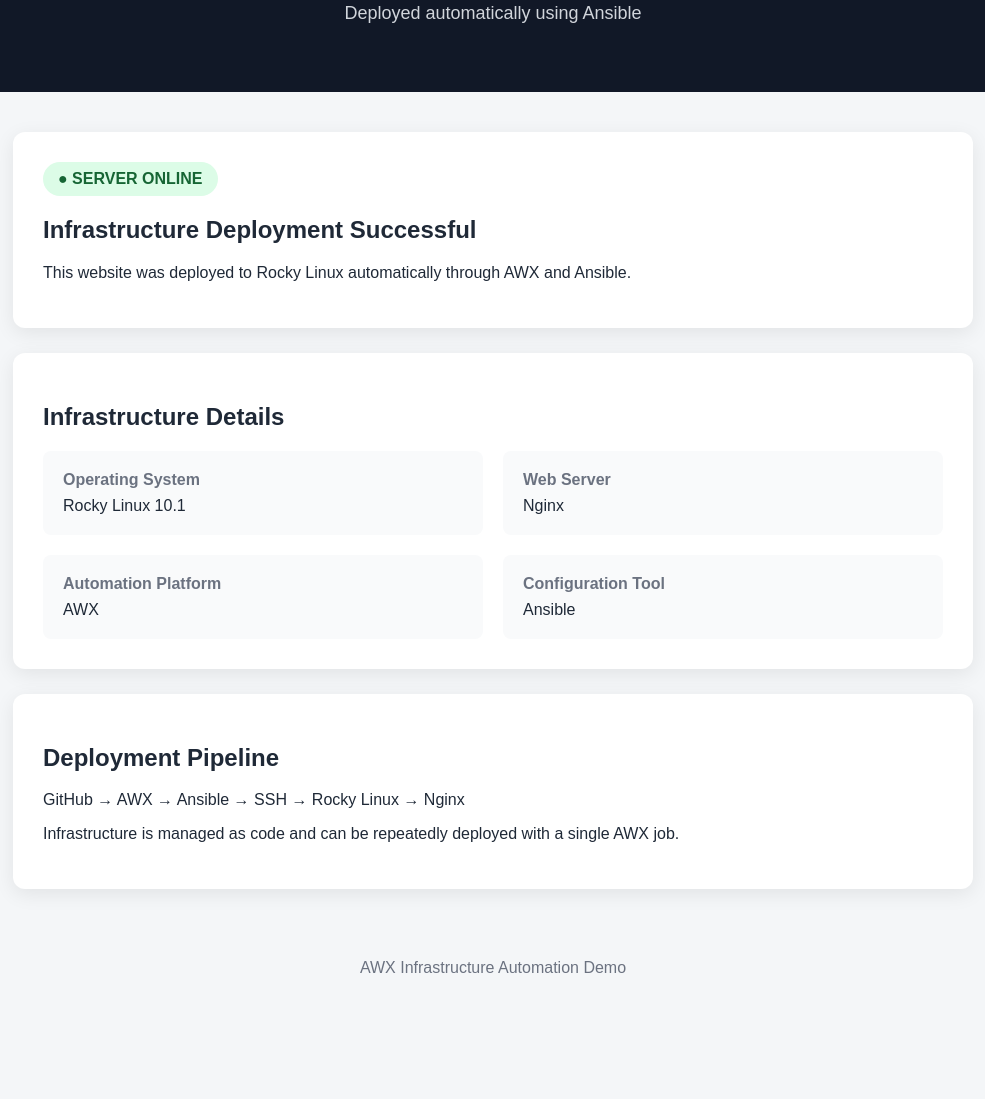
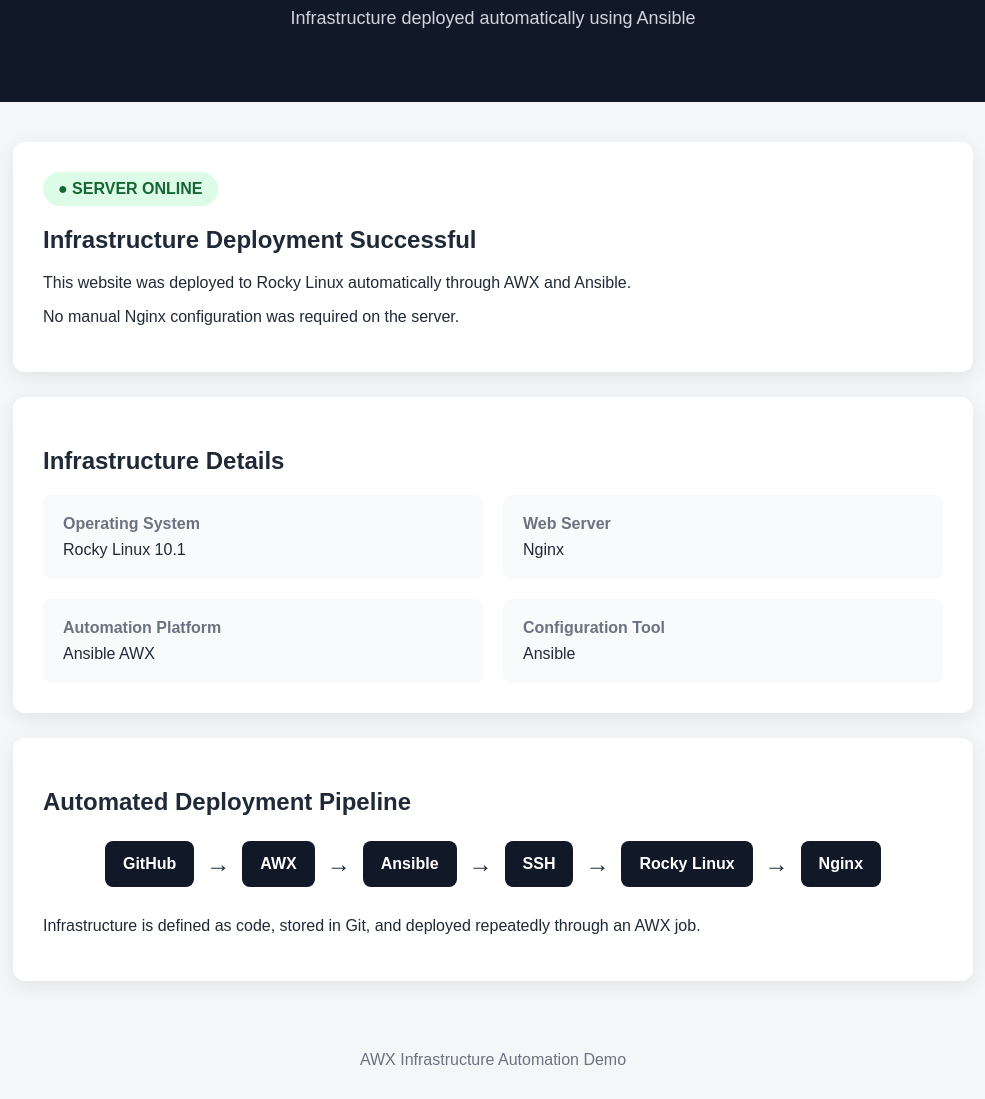
Before and after one commit to Shakeelkhuhro/awx-infrastructure, a plain HTML site: page files/index.html in a window 1280 px wide. Shown: the part 107-1206 px from the top of the page, without its empty margins (147-1132 px from the left). Before the commit the page ends 1114 px from the top, so only its background shows below. Drawn offline with Linux system fonts and the light colour scheme.

Commit message:
Enhance header and deployment pipeline layout
Updated text for clarity and added styling for deployment pipeline.

```diff
--- a/files/index.html
+++ b/files/index.html
@@ -21,7 +21,7 @@
         .header {
             background: #111827;
             color: white;
-            padding: 50px 20px;
+            padding: 55px 20px;
             text-align: center;
         }
 
@@ -77,6 +77,28 @@
             color: #6b7280;
         }
 
+        .pipeline {
+            display: flex;
+            align-items: center;
+            justify-content: center;
+            gap: 12px;
+            flex-wrap: wrap;
+            margin-top: 25px;
+        }
+
+        .step {
+            padding: 14px 18px;
+            background: #111827;
+            color: white;
+            border-radius: 8px;
+            font-weight: bold;
+        }
+
+        .arrow {
+            font-size: 24px;
+            font-weight: bold;
+        }
+
         .footer {
             text-align: center;
             padding: 30px;
@@ -87,6 +109,14 @@
             .grid {
                 grid-template-columns: 1fr;
             }
+
+            .pipeline {
+                flex-direction: column;
+            }
+
+            .arrow {
+                transform: rotate(90deg);
+            }
         }
     </style>
 </head>
@@ -95,12 +125,13 @@
 
 <div class="header">
     <h1>AWX Infrastructure Automation</h1>
-    <p>Deployed automatically using Ansible</p>
+    <p>Infrastructure deployed automatically using Ansible</p>
 </div>
 
 <div class="container">
 
     <div class="card">
+
         <span class="status">● SERVER ONLINE</span>
 
         <h2>Infrastructure Deployment Successful</h2>
@@ -109,6 +140,11 @@
             This website was deployed to Rocky Linux automatically
             through AWX and Ansible.
         </p>
+
+        <p>
+            No manual Nginx configuration was required on the server.
+        </p>
+
     </div>
 
     <div class="card">
@@ -129,7 +165,7 @@
 
             <div class="item">
                 <strong>Automation Platform</strong>
-                AWX
+                Ansible AWX
             </div>
 
             <div class="item">
@@ -143,15 +179,37 @@
 
     <div class="card">
 
-        <h2>Deployment Pipeline</h2>
+        <h2>Automated Deployment Pipeline</h2>
 
-        <p>
-            GitHub → AWX → Ansible → SSH → Rocky Linux → Nginx
-        </p>
+        <div class="pipeline">
 
-        <p>
-            Infrastructure is managed as code and can be
-            repeatedly deployed with a single AWX job.
+            <div class="step">GitHub</div>
+
+            <div class="arrow">→</div>
+
+            <div class="step">AWX</div>
+
+            <div class="arrow">→</div>
+
+            <div class="step">Ansible</div>
+
+            <div class="arrow">→</div>
+
+            <div class="step">SSH</div>
+
+            <div class="arrow">→</div>
+
+            <div class="step">Rocky Linux</div>
+
+            <div class="arrow">→</div>
+
+            <div class="step">Nginx</div>
+
+        </div>
+
+        <p style="margin-top: 30px;">
+            Infrastructure is defined as code, stored in Git,
+            and deployed repeatedly through an AWX job.
         </p>
 
     </div>
```
